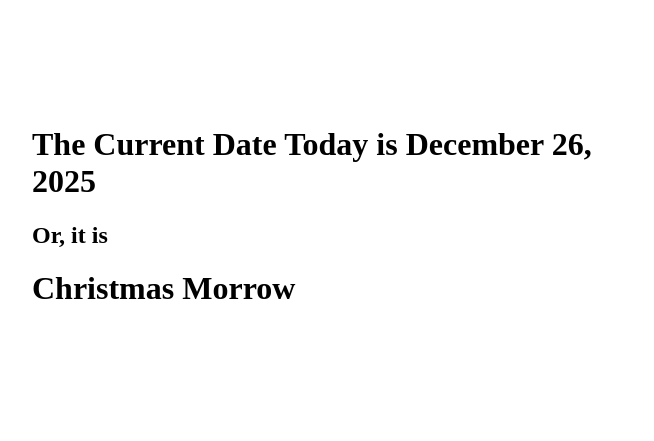
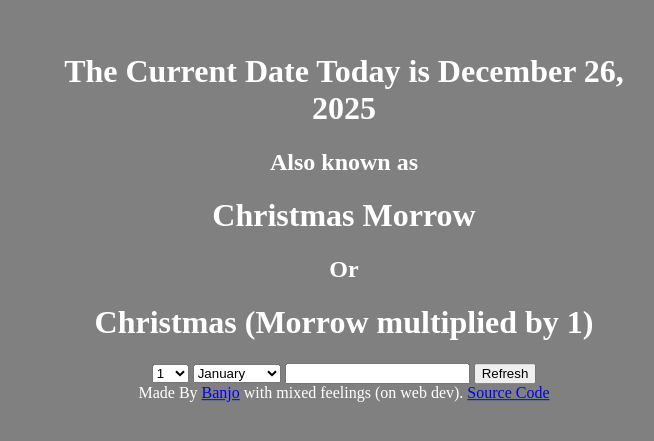
Before and after one commit to BanjoGoliath/WhatChristmasEveIsItToday, a website: page index.html in a window 1280 px wide. Shown: the part 191-632 px from the top of the page, without its empty margins (304-958 px from the left). Drawn offline with Linux system fonts and the light colour scheme.

Commit message:
Need to do a cleanup and possibly some more CSS. Otherwise, functionality is complete

```diff
--- a/index.html
+++ b/index.html
@@ -3,16 +3,28 @@
 <head>
     <meta charset="UTF-8">
     <link rel="stylesheet" href="style.css" />
-    <title>What Chirstmas Eve is it Today?</title>
+    <title>What Christmas Eve is it Today?</title>
 </head>
-<body class="center" onload="loadDates()">
+<!--onload is obsolete apparently-->
+<body class="center" onload="loadPage()" style="background-color:grey;">
 
     <h1> The Current Date Today is <span id="daDate"></span></h1>
-    <h2> Or, it is  </h2>
+    <h2> Also known as  </h2>
     <h1>
         <span id ="whatEve"></span>
     </h1>
+    <h2> Or </h2>
+    <h1>
+        <span id="simple"></span>
+    </h1>
 
+    <select name="Day" id="daySelect"></select>
+    <select name="Month" id="monthSelect"></select>
+    <input id = yearInput>
+
+    <button onclick="refreshButton()">Refresh</button>
+
+    <footer>Made By <a href="https:/github.com/BanjoGoliath">Banjo</a> with mixed feelings (on web dev). <a href="https://github.com/BanjoGoliath/WhatChristmasEveIsItToday">Source Code</a> </footer>
 <script src="index.js"></script>
 </body>
 </html>
--- a/index.js
+++ b/index.js
@@ -1,30 +1,90 @@
 const date = new Date();
-let isLeapYear = date.getFullYear() % 4 === 0 && date.getFullYear() % 10 !== 0;
+let day = 0;
+let year = date.getFullYear();
 
-const monthLengths = [31, isLeapYear ? 29 : 28, 31, 30, 31, 30, 31, 31, 30, 31, 30, 31];
+let monthLengths = [31, isLeapYear() ? 29 : 28, 31, 30, 31, 30, 31, 31, 30, 31, 30, 31];
 const monthNames = ["January", "February", "March", "April", "May", "June", "July", "August", "September", "October", "November", "December"];
 
-let christmasDay = isLeapYear ? 360 : 359;
-let day = 0;
+let christmasDay = isLeapYear() ? 360 : 359;
 
-function loadDates() {
+const daySelectBox = document.getElementById("daySelect");
+const monthSelectBox = document.getElementById("monthSelect");
+const yearInputBox = document.getElementById("yearInput");
+
+function loadPage() {
+    loadDates()
+    loadSelectBoxes()
+}
+
+// this makes me sad
+function refreshLeapRelevantVar() {
+    monthLengths = [31, isLeapYear() ? 29 : 28, 31, 30, 31, 30, 31, 31, 30, 31, 30, 31];
+    christmasDay = isLeapYear() ? 360 : 359;
+}
+
+function refreshButton() {
+    refreshLeapRelevantVar()
+    let dayayay;
+    if (monthLengths[monthSelectBox.selectedIndex] < daySelectBox.value) {
+        dayayay = monthLengths[monthSelectBox.selectedIndex]
+    } else {
+        dayayay = daySelectBox.value
+    }
+
+    if (yearInputBox.value === "") {
+        year = date.getFullYear()
+    } else {
+        year = Number.isInteger(+yearInputBox.value) ? yearInputBox.value : date.getFullYear()
+    }
+
+    loadDates(dayayay, monthSelectBox.selectedIndex, year)
+}
+
+function loadDates(todayDate = date.getDate(),
+                   todayMonth = date.getMonth(),
+                   todayYear = date.getFullYear()) {
+    refreshLeapRelevantVar()
     let sumOfMonthsPassed = 0;
 
-    for (let i = 0; i < date.getMonth(); i++) {
+    for (let i = 0; i < todayMonth; i++) {
         sumOfMonthsPassed += monthLengths[i];
     }
 
-    day = date.getDate() + sumOfMonthsPassed;
+    day = Number.parseInt(todayDate) + Number.parseInt(sumOfMonthsPassed);
 
-    document.getElementById("daDate").innerHTML = `${monthNames[date.getMonth()]} ${date.getDate()}, ${date.getFullYear()}`
+    document.getElementById("daDate").innerHTML = `${monthNames[todayMonth]} ${todayDate}, ${todayYear}`
     document.getElementById("whatEve").innerHTML = `${getDayTitle()}`
 }
 
 function getDayTitle() {
+    refreshLeapRelevantVar()
     let timesEve = christmasDay - day
     if (timesEve > 0) {
+        document.getElementById("simple").innerHTML = `Christmas (Eve multiplied by ${timesEve})`
         return "Christmas " + "Eve ".repeat(timesEve)
+    } else if (timesEve === 0) {
+        return "Christmas Day!"
+    }
+    document.getElementById("simple").innerHTML = `Christmas (Morrow multiplied by ${-timesEve})`
+    return "Christmas " + "Morrow ".repeat(-timesEve)
+}
+
+function loadSelectBoxes() {
+    refreshLeapRelevantVar()
+    for (let i = 1; i <= 31; i++) {
+        let option = document.createElement("option");
+        option.text = `${i}`;
+        daySelectBox.add(option);
     }
 
-    return "Christmas " + "Morrow ".repeat(-timesEve)
+    for (let i = 0; i < 12; i++) {
+        let option = document.createElement("option");
+        option.text = monthNames[i];
+        monthSelectBox.add(option);
+    }
 }
+
+// i'm making this a function instead of a variable for compatibility with custom dates
+function isLeapYear() {
+    return ((year % 4 === 0) && (year % 100 !== 0)) || (year % 400 === 0);
+}
--- a/style.css
+++ b/style.css
@@ -3,5 +3,7 @@
     left: 50%;
     top: 50%;
     transform: translate(-50%, -50%);
-
+    text-align: center;
+    font-family: "42dot Sans Light";
+    color: white;
 }
```
Also changed, not shown: README.md.
